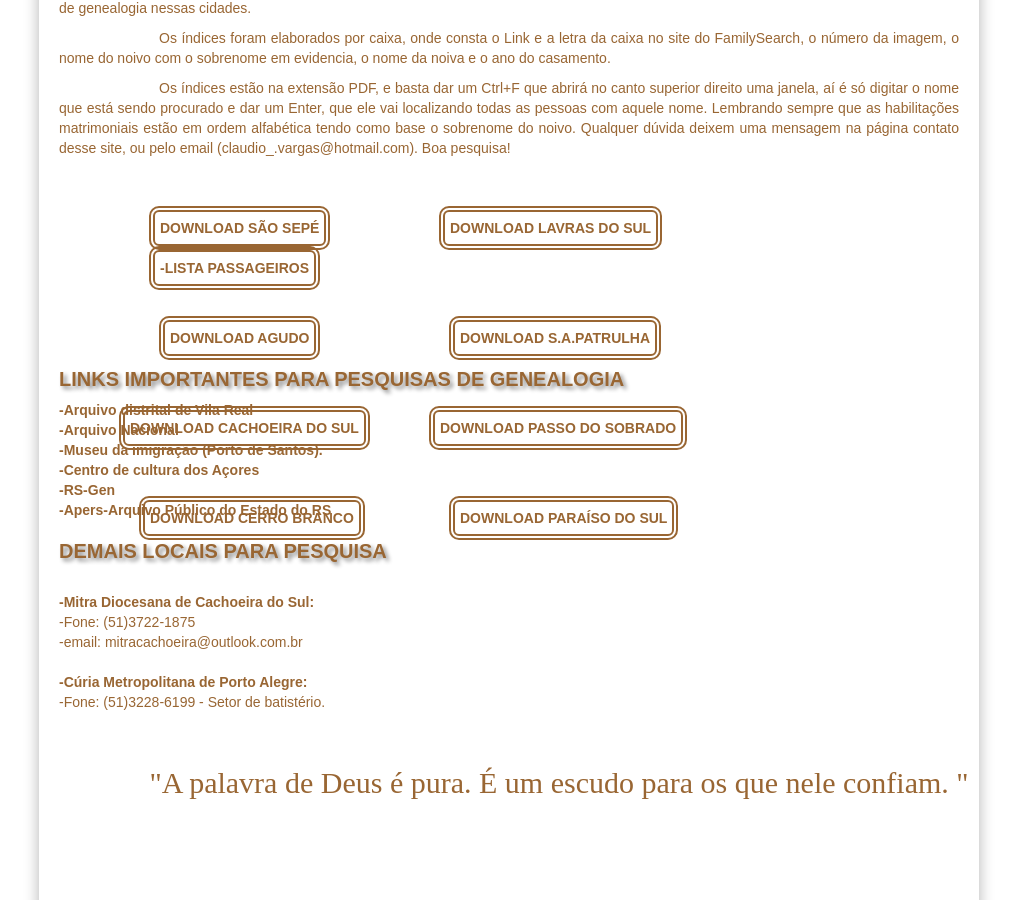
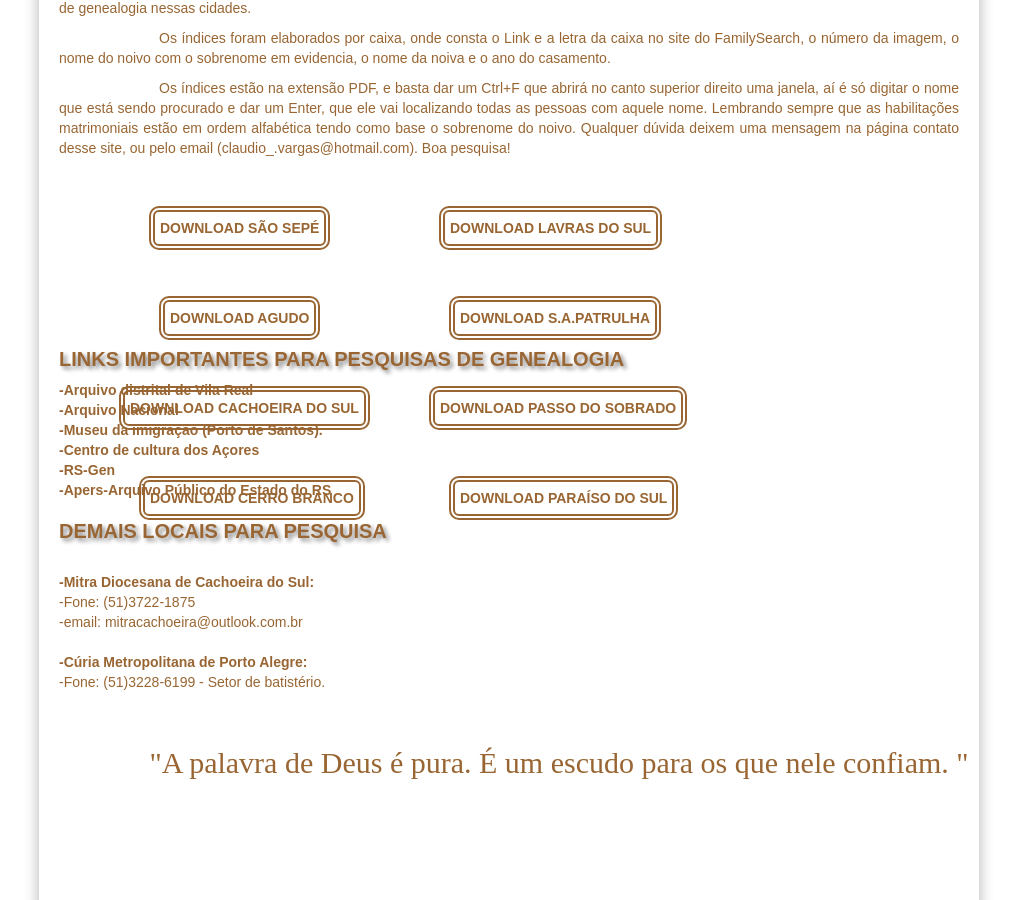
Before and after one commit to claudiovargas1955/claudiovargas1955.github.io, a Jekyll site: the page built from _pages/downloads.html, in a window 1280 px wide and 900 px high, scrolled down 446 px. Shown: the whole window, without its empty margins (131-1148 px from the left). Built offline with Jekyll 4.4.1, drawn with Linux system fonts in a browser that asks for light colours; some web fonts are replaced.

Commit message:
Update downloads.html

```diff
--- a/_pages/downloads.html
+++ b/_pages/downloads.html
@@ -147,7 +147,6 @@ mensagem na página contato desse site, ou pelo email (claudio_.vargas@hotmail.c
 <div id="indices">
 <a class="indls" href="/media/indice são sepé.pdf" target="_blank">DOWNLOAD SÃO SEPÉ</a><br>
 <a class="indsap" href="/media/indice lavras do sul.pdf" target="_blank">DOWNLOAD LAVRAS DO SUL</a><br>
-<p><a class="indls" href="lista passageiros navio amiral jaureguiberry.pdf" target="_blank"><b>-LISTA PASSAGEIROS</b></a><br>
 <a class="indcs" href="/media/indice agudo.pdf" target="_blank">DOWNLOAD AGUDO</a><br>
 <a class="indlcs" href="/media/pdf" target="_blank" target="_blank">DOWNLOAD S.A.PATRULHA</a><br>
 <a class="indlds" href="/media/indice cachoeira do sul.pdf" target="_blank">DOWNLOAD CACHOEIRA DO SUL</a><br>
```
